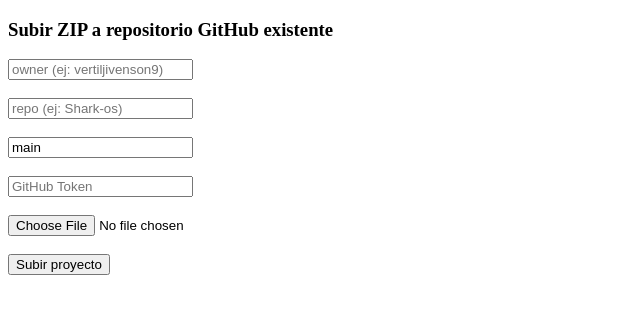
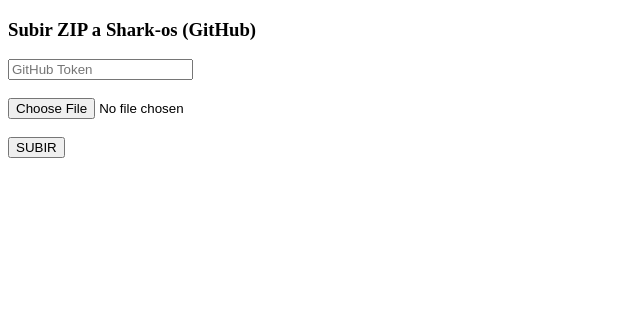
Before and after one commit to vertiljivenson9/gitquick-web, a plain HTML site: page index.html in a window 1280 px wide. Shown: the whole page, without its empty margins (0-640 px from the left). Drawn offline with nearby package versions, Linux system fonts and the light colour scheme.

Commit message:
Update index.html

```diff
--- a/index.html
+++ b/index.html
@@ -2,46 +2,56 @@
 <html lang="es">
 <head>
 <meta charset="UTF-8">
-<title>ZIP → GitHub Repo (Tree API)</title>
+<title>ZIP → Shark-os</title>
 </head>
 <body>
 
-<h3>Subir ZIP a repositorio GitHub existente</h3>
+<h3>Subir ZIP a Shark-os (GitHub)</h3>
 
-<input type="text" id="owner" placeholder="owner (ej: vertiljivenson9)"><br><br>
-<input type="text" id="repo" placeholder="repo (ej: Shark-os)"><br><br>
-<input type="text" id="branch" value="main" placeholder="branch"><br><br>
-<input type="password" id="token" placeholder="GitHub Token"><br><br>
-<input type="file" id="zip" accept=".zip"><br><br>
-<button onclick="upload()">Subir proyecto</button>
+<input id="token" placeholder="GitHub Token"><br><br>
+<input id="zip" type="file" accept=".zip"><br><br>
+<button onclick="upload()">SUBIR</button>
 
 <script src="https://cdn.jsdelivr.net/npm/jszip@3.10.1/dist/jszip.min.js"></script>
 
 <script>
+const OWNER = "vertiljivenson9";
+const REPO  = "Shark-os";
+const BRANCH = "main";
+
 async function upload() {
-  const owner = ownerInput.value.trim();
-  const repo = repoInput.value.trim();
-  const branch = branchInput.value.trim();
-  const token = tokenInput.value.trim();
-  const zipFile = zipInput.files[0];
+  try {
+    const token = document.getElementById("token").value.trim();
+    const zipFile = document.getElementById("zip").files[0];
 
-  if (!zipFile) return alert("Selecciona un ZIP");
+    if (!token || !zipFile) {
+      alert("Falta token o ZIP");
+      return;
+    }
 
     const headers = {
       "Authorization": "token " + token,
-    "Accept": "application/vnd.github+json"
+      "Accept": "application/vnd.github+json",
+      "User-Agent": "Shark-OS-Mobile-Uploader"
     };
 
-  // 1️⃣ Obtener SHA del último commit
-  const refRes = await fetch(`https://api.github.com/repos/${owner}/${repo}/git/ref/heads/${branch}`, { headers });
-  const refData = await refRes.json();
-  const baseCommitSha = refData.object.sha;
+    // 1️⃣ Obtener referencia
+    let r = await fetch(
+      `https://api.github.com/repos/${OWNER}/${REPO}/git/ref/heads/${BRANCH}`,
+      { headers }
+    );
+    if (!r.ok) throw await r.text();
+    const ref = await r.json();
 
-  const commitRes = await fetch(`https://api.github.com/repos/${owner}/${repo}/git/commits/${baseCommitSha}`, { headers });
-  const commitData = await commitRes.json();
-  const baseTreeSha = commitData.tree.sha;
+    // 2️⃣ Obtener commit base
+    r = await fetch(
+      `https://api.github.com/repos/${OWNER}/${REPO}/git/commits/${ref.object.sha}`,
+      { headers }
+    );
+    if (!r.ok) throw await r.text();
+    const commit = await r.json();
 
-  // 2️⃣ Leer ZIP
+    // 3️⃣ Leer ZIP
     const zip = await JSZip.loadAsync(zipFile);
     const tree = [];
 
@@ -51,68 +61,77 @@
 
       const content = await file.async("base64");
 
-    // 3️⃣ Crear blob
-    const blobRes = await fetch(`https://api.github.com/repos/${owner}/${repo}/git/blobs`, {
+      r = await fetch(
+        `https://api.github.com/repos/${OWNER}/${REPO}/git/blobs`,
+        {
           method: "POST",
           headers,
-      body: JSON.stringify({
-        content,
-        encoding: "base64"
-      })
-    });
-
-    const blobData = await blobRes.json();
+          body: JSON.stringify({ content, encoding: "base64" })
+        }
+      );
+      if (!r.ok) throw await r.text();
+      const blob = await r.json();
 
       tree.push({
         path,
         mode: "100644",
         type: "blob",
-      sha: blobData.sha
+        sha: blob.sha
       });
     }
 
-  // 4️⃣ Crear TREE
-  const treeRes = await fetch(`https://api.github.com/repos/${owner}/${repo}/git/trees`, {
+    // 4️⃣ Crear tree
+    r = await fetch(
+      `https://api.github.com/repos/${OWNER}/${REPO}/git/trees`,
+      {
         method: "POST",
         headers,
         body: JSON.stringify({
-      base_tree: baseTreeSha,
+          base_tree: commit.tree.sha,
           tree
         })
-  });
+      }
+    );
+    if (!r.ok) throw await r.text();
+    const newTree = await r.json();
 
-  const treeData = await treeRes.json();
-
-  // 5️⃣ Crear commit
-  const newCommitRes = await fetch(`https://api.github.com/repos/${owner}/${repo}/git/commits`, {
+    // 5️⃣ Commit
+    r = await fetch(
+      `https://api.github.com/repos/${OWNER}/${REPO}/git/commits`,
+      {
         method: "POST",
         headers,
         body: JSON.stringify({
-      message: "Upload project from mobile (Tree API)",
-      tree: treeData.sha,
-      parents: [baseCommitSha]
+          message: "Upload ZIP from mobile",
+          tree: newTree.sha,
+          parents: [ref.object.sha]
         })
-  });
+      }
+    );
+    if (!r.ok) throw await r.text();
+    const newCommit = await r.json();
 
-  const newCommit = await newCommitRes.json();
-
-  // 6️⃣ Actualizar rama
-  await fetch(`https://api.github.com/repos/${owner}/${repo}/git/refs/heads/${branch}`, {
+    // 6️⃣ Mover rama
+    r = await fetch(
+      `https://api.github.com/repos/${OWNER}/${REPO}/git/refs/heads/${BRANCH}`,
+      {
         method: "PATCH",
         headers,
         body: JSON.stringify({
-      sha: newCommit.sha
+          sha: newCommit.sha,
+          force: true
         })
-  });
+      }
+    );
+    if (!r.ok) throw await r.text();
 
-  alert("Proyecto subido correctamente 🚀");
+    alert("✅ SUBIDO A Shark-os");
+
+  } catch (e) {
+    console.error(e);
+    alert("❌ ERROR:\n" + e);
   }
-
-const ownerInput = document.getElementById("owner");
-const repoInput = document.getElementById("repo");
-const branchInput = document.getElementById("branch");
-const tokenInput = document.getElementById("token");
-const zipInput = document.getElementById("zip");
+}
 </script>
 
 </body>
```
Lines whose indentation alone changed are shown as unchanged.
